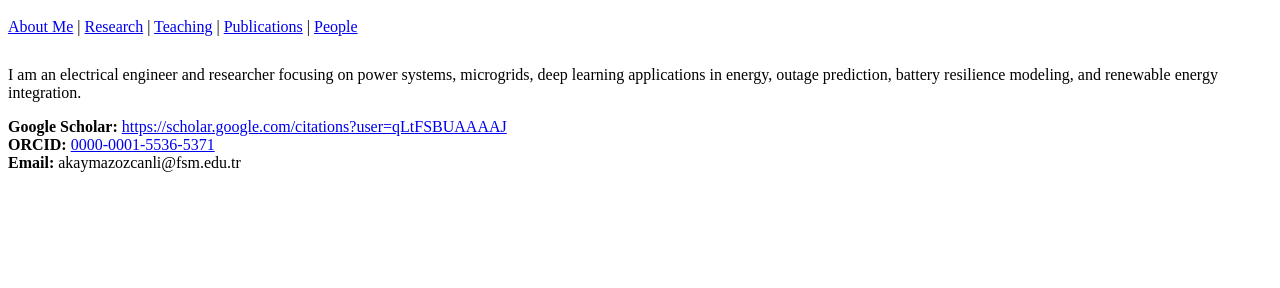
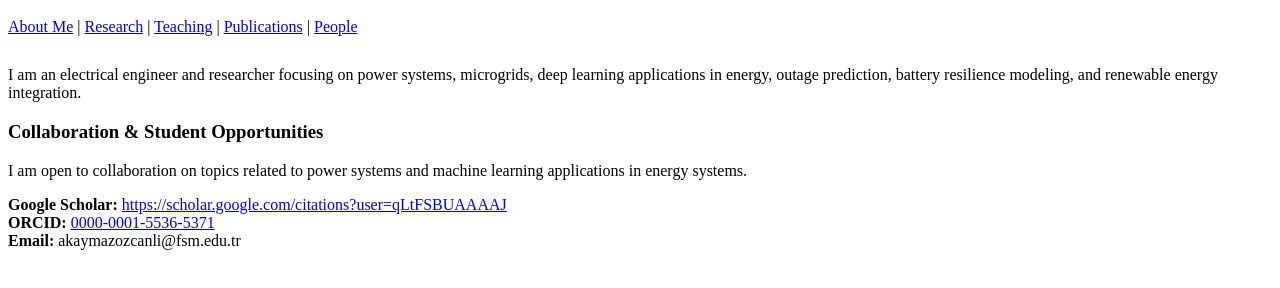
Before and after one commit to aozcanli/aozcanli.github.io, a plain HTML site: page index.html in a window 1280 px wide. Shown: the part 48-336 px from the top of the page. Drawn offline with Linux system fonts and the light colour scheme.

Commit message:
Update index.html

```diff
--- a/index.html
+++ b/index.html
@@ -14,6 +14,11 @@
 <p style="margin:0;">
 I am an electrical engineer and researcher focusing on power systems, microgrids, deep learning applications in energy, outage prediction, battery resilience modeling, and renewable energy integration.
 
+<h3>Collaboration & Student Opportunities</h3>
+
+<p>
+I am open to collaboration on topics related to power systems and machine learning applications in energy systems.
+</p>
 
 
 <p>
```
